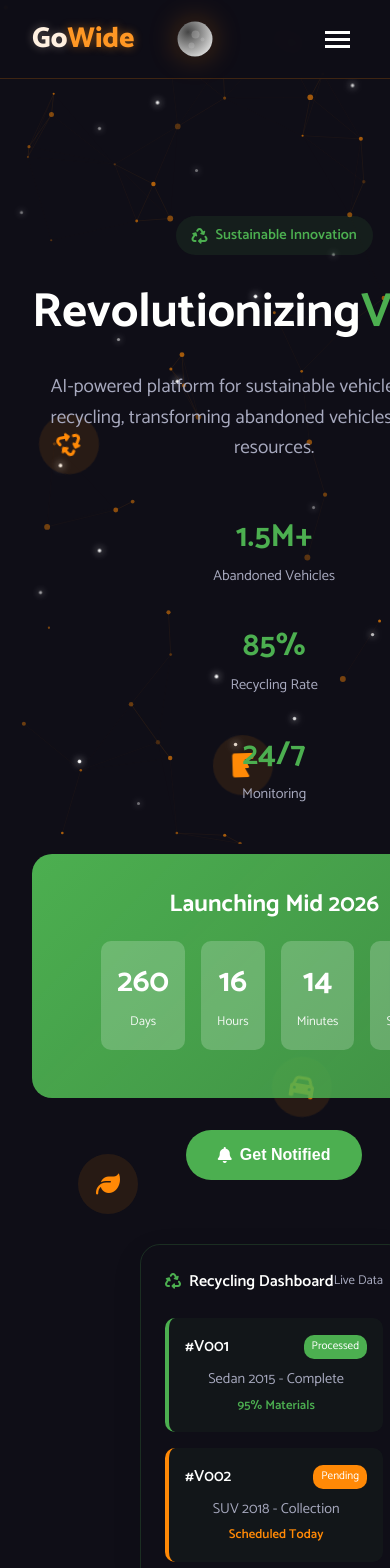
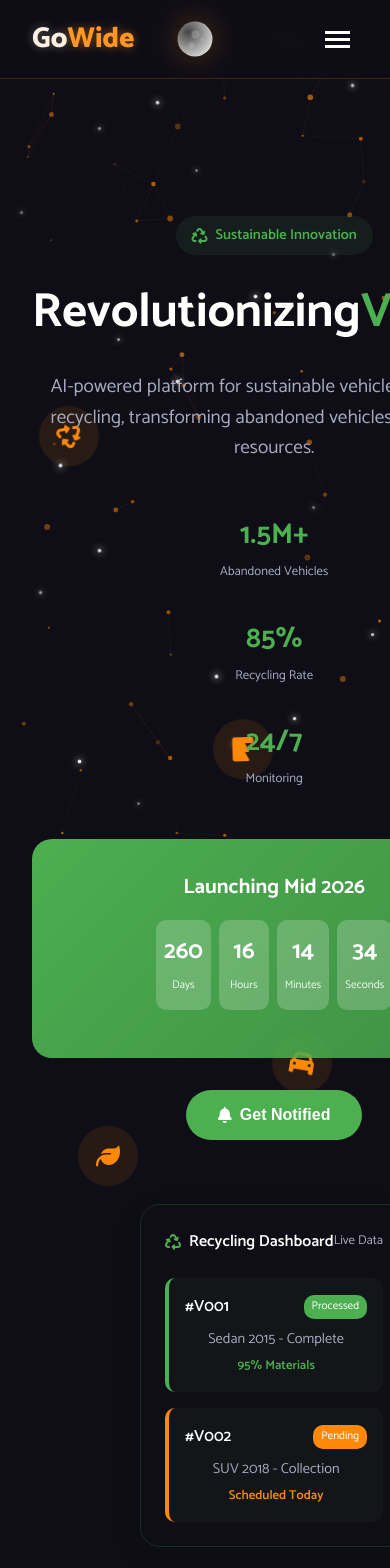
Before and after one commit to gowidebs/gowide-website, a React (Create React App) app: page /rendre in a window 390 px wide. Shown: the top 1568 px of the page. Built offline with nearby package versions, Linux system fonts and the light colour scheme.

Commit message:
Complete mobile responsiveness: standardize breakpoints and fix Rendre page grid layout

```diff
--- a/src/pages/About.js
+++ b/src/pages/About.js
@@ -278,10 +278,6 @@
 
     @media (max-width: 768px) {
       grid-template-columns: 1fr;
-    }
-
-    @media (max-width: 1024px) {
-      grid-template-columns: repeat(2, 1fr);
     }
   }
 
--- a/src/pages/Rendre.js
+++ b/src/pages/Rendre.js
@@ -152,12 +152,20 @@
     font-weight: 700;
     color: #4CAF50;
     display: block;
+
+    @media (max-width: 768px) {
+      font-size: 1.8rem;
+    }
   }
 
   .stat-label {
     color: var(--text-secondary);
     font-size: 0.9rem;
     margin-top: 0.5rem;
+
+    @media (max-width: 768px) {
+      font-size: 0.8rem;
+    }
   }
 `;
 
@@ -172,6 +180,10 @@
   h3 {
     margin-bottom: 1rem;
     font-size: 1.5rem;
+
+    @media (max-width: 768px) {
+      font-size: 1.3rem;
+    }
   }
 
   .countdown {
@@ -179,6 +191,11 @@
     justify-content: center;
     gap: 1rem;
     margin-bottom: 1rem;
+    flex-wrap: wrap;
+
+    @media (max-width: 768px) {
+      gap: 0.5rem;
+    }
 
     .time-unit {
       background: rgba(255, 255, 255, 0.2);
@@ -186,15 +203,28 @@
       border-radius: 10px;
       min-width: 60px;
 
+      @media (max-width: 768px) {
+        padding: 0.8rem 0.5rem;
+        min-width: 50px;
+      }
+
       .number {
         font-size: 2rem;
         font-weight: 700;
         display: block;
+
+        @media (max-width: 768px) {
+          font-size: 1.5rem;
+        }
       }
 
       .label {
         font-size: 0.8rem;
         opacity: 0.9;
+
+        @media (max-width: 768px) {
+          font-size: 0.7rem;
+        }
       }
     }
   }
@@ -369,16 +399,9 @@
   max-width: 1400px;
   margin: 0 auto;
 
-  @media (max-width: 1200px) {
-    grid-template-columns: repeat(3, 1fr);
-  }
-
-  @media (max-width: 900px) {
-    grid-template-columns: repeat(2, 1fr);
-  }
-
-  @media (max-width: 600px) {
+  @media (max-width: 768px) {
     grid-template-columns: 1fr;
+    max-width: 400px;
   }
 `;
 
```
Also changed, not shown: src/pages/Home.js (+12 -12 lines).
